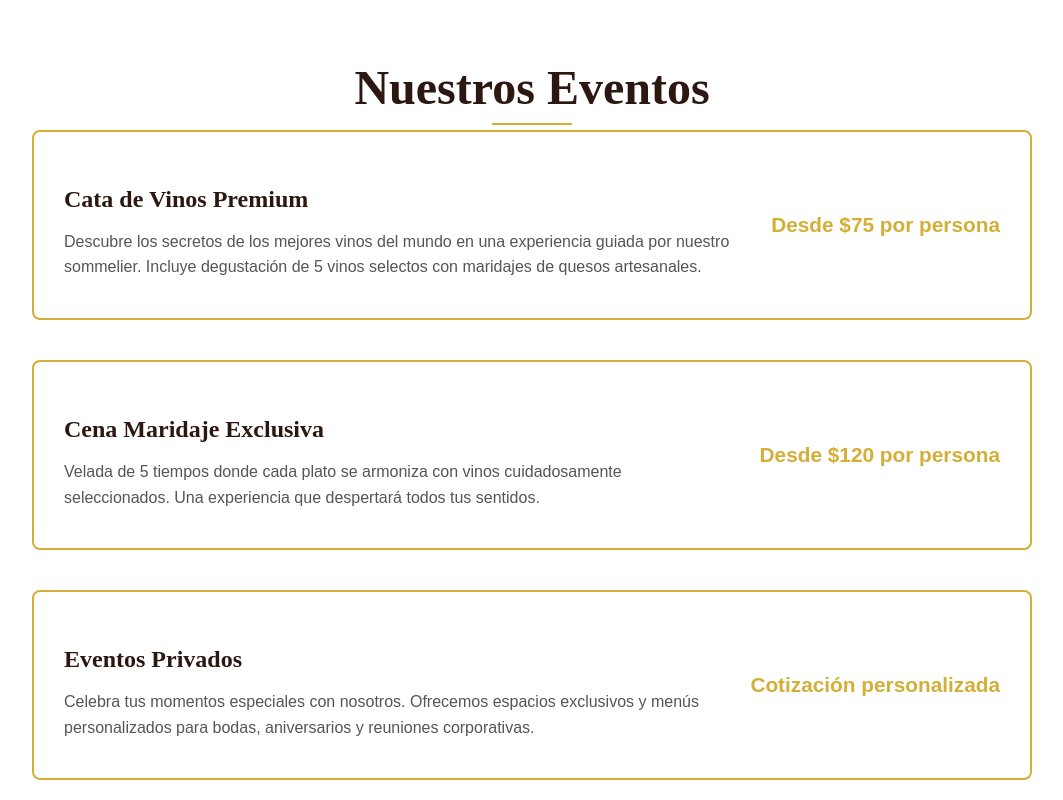
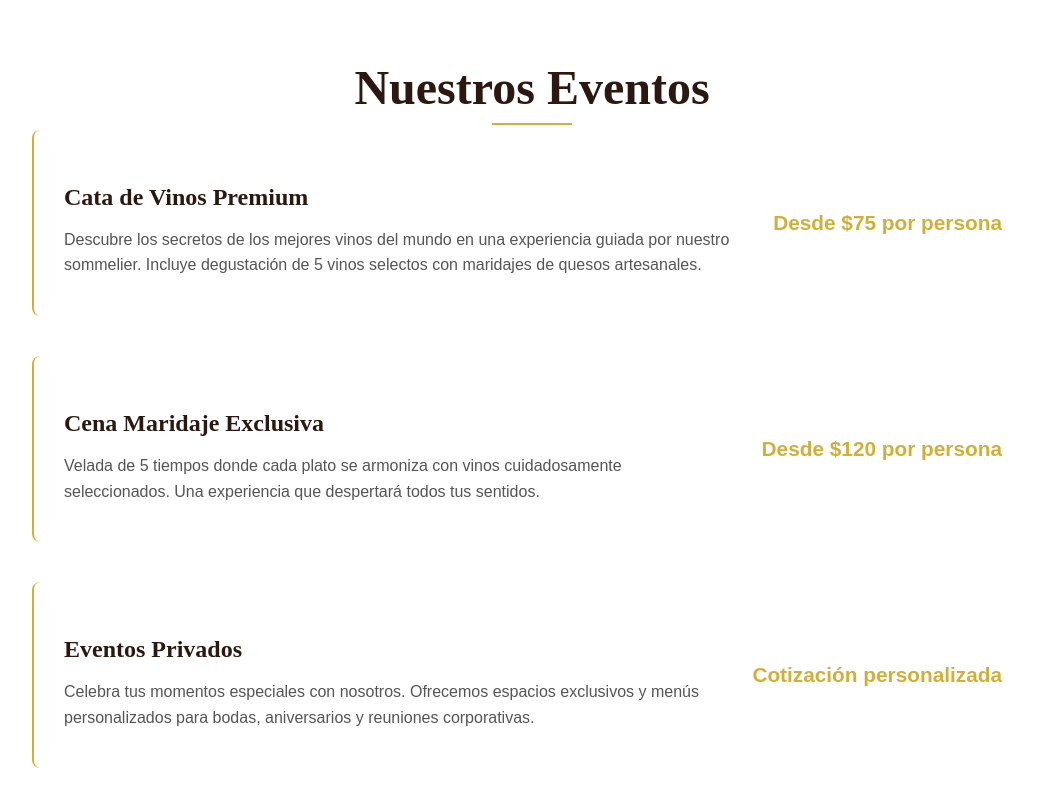
Before and after one commit to DxniZvl/wineandcheesetsx, a React (Vite) app: page /eventos in a window 1280 px wide. Shown: the part 860-1660 px from the top of the page, without its empty margins (108-1171 px from the left). Built offline with nearby package versions, Linux system fonts and the light colour scheme; no server answers.

Commit message:
Update style.css

```diff
--- a/src/style.css
+++ b/src/style.css
@@ -947,7 +947,7 @@ body {
   justify-content: space-between;
   align-items: center;
   padding: 30px;
-  border: 2px solid #d4af37;
+  border-left: 2px solid #d4af37;
   border-radius: 8px;
   background: rgba(255, 255, 255, .02);
   margin-bottom: 15px;
@@ -955,9 +955,10 @@ body {
 }
 
 .menu-item:hover {
-  border-width: 3px;
+  border-left-width: 4px;
+  padding-left: 32px;
   background: rgba(255, 255, 255, .05);
-  transform: scale(1.02);
+  transform: translateX(3px);
   box-shadow: 0 4px 15px rgba(212, 175, 55, 0.3)
 }
 
```
